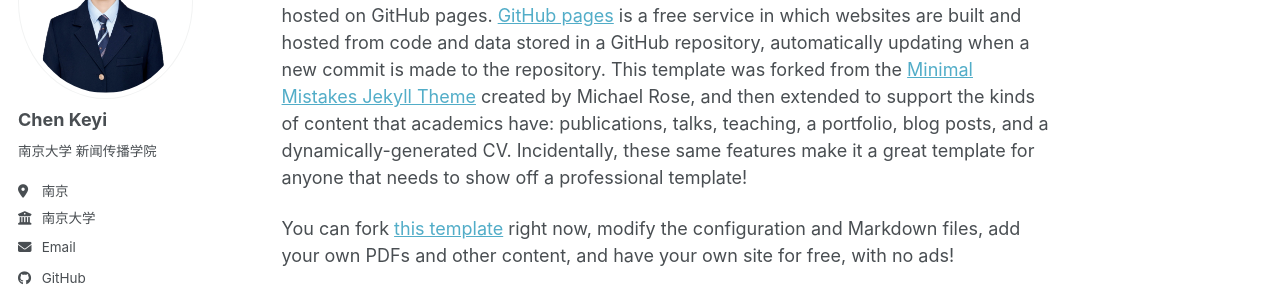
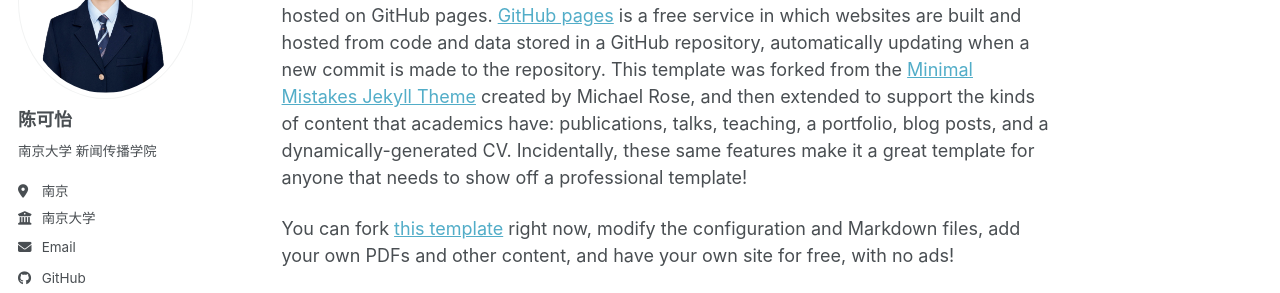
Before and after one commit to ChenKeyi0301/ChenKeyi0301.github.io, a Jekyll site: the page built from _pages/about.md, in a window 1280 px wide. Shown: the part 196-489 px from the top of the page. Built offline with Jekyll 4.4.1, drawn with Linux system fonts in a browser that asks for light colours; a style sheet for code colours, icons or effects is not loaded.

Commit message:
Update _config.yml

```diff
--- a/_config.yml
+++ b/_config.yml
@@ -24,7 +24,7 @@ repository               : "ChenKeyi0301/ChenKeyi0301.github.io"
 author:
   # Biographic information
   avatar           : "profile.png"
-  name             : "Chen Keyi"
+  name             : "陈可怡"
   pronouns         : # example: "she/her"
   bio              : "南京大学 新闻传播学院"
   location         : "南京"
```
